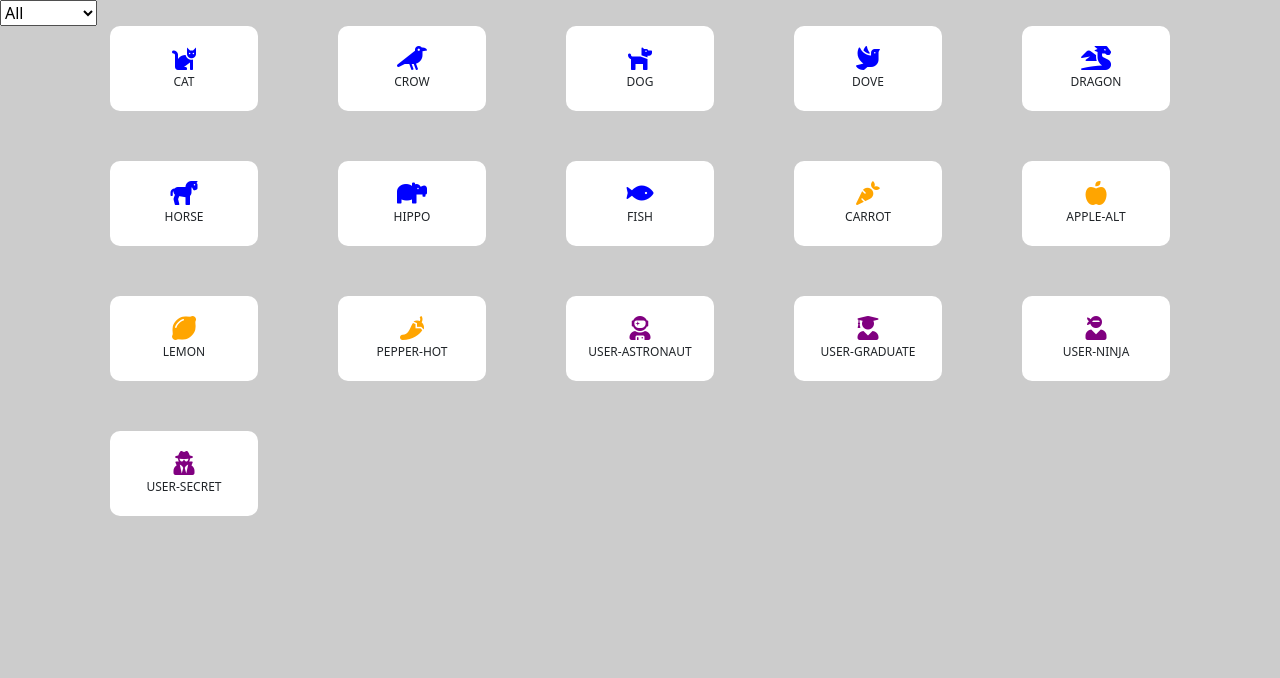
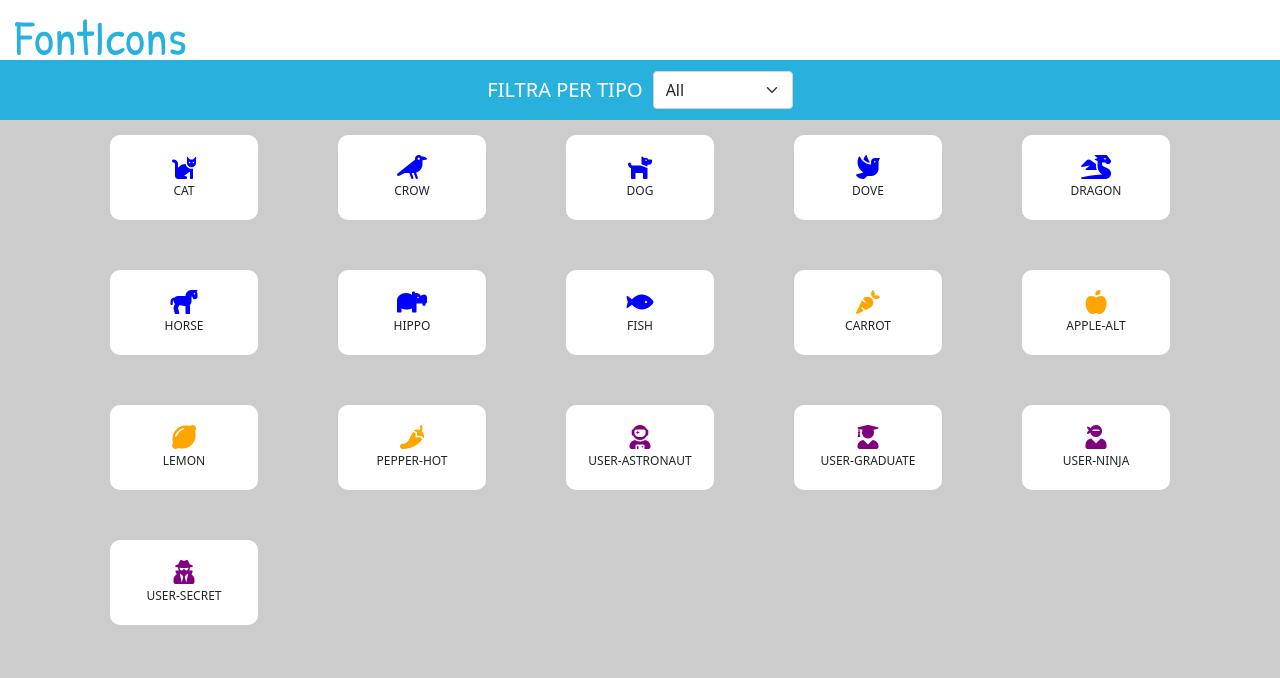
Before and after one commit to mattia-dev/js-es6-icons, a plain HTML site: page index.html in a window 1280 px wide. Drawn offline with nearby package versions, Linux system fonts and the light colour scheme.

Commit message:
added some html and css

```diff
--- a/css/style.css
+++ b/css/style.css
@@ -1,5 +1,34 @@
 body {
     background-color: #ccc;
+}
+
+header {
+    height: 60px;
+    background-color: white;
+    font-family: 'Patrick Hand', cursive;
+    color: #29b1dd;
+    font-size: 50px;
+    padding-left: 15px;
+}
+
+nav {
+    height: 60px;
+    background-color: #29b1dd;
+    margin-bottom: 15px;
+    display: flex;
+    justify-content: center;
+    align-items: center;
+}
+
+nav label {
+    color: white;
+    font-size: 20px;
+    font-weight: 500;
+    margin-right: 10px;
+}
+
+#icons {
+    flex-basis: 140px;
 }
 
 .icon-box {
--- a/index.html
+++ b/index.html
@@ -5,22 +5,28 @@
     <meta http-equiv="X-UA-Compatible" content="IE=edge">
     <meta name="viewport" content="width=device-width, initial-scale=1.0">
     <script type="text/javascript" src="./js/script.js"></script>
+    <link rel="preconnect" href="https://fonts.googleapis.com">
+    <link rel="preconnect" href="https://fonts.gstatic.com" crossorigin>
+    <link href="https://fonts.googleapis.com/css2?family=Patrick+Hand&display=swap" rel="stylesheet">
     <link href="https://cdn.jsdelivr.net/npm/bootstrap@5.0.1/dist/css/bootstrap.min.css" rel="stylesheet" integrity="sha384-+0n0xVW2eSR5OomGNYDnhzAbDsOXxcvSN1TPprVMTNDbiYZCxYbOOl7+AMvyTG2x" crossorigin="anonymous">
     <link href="https://cdnjs.cloudflare.com/ajax/libs/font-awesome/5.13.0/css/all.min.css" rel="stylesheet">
     <link rel="stylesheet" href="./css/style.css">
     <title>Icons</title>
 </head>
 <body>
-    <!-- <form action=""> -->
-    <select name="icons" id="icons">
-        <option value="all">All</option>
-        <option value="animal">Animal</option>
-        <option value="vegetable">Vegetable</option>
-        <option value="user">User</option>
-    </select>
-    <!-- </form> -->
+    <header>FontIcons</header>
 
-    <div class="container icons-container">
+    <nav>
+        <label for="icons">FILTRA PER TIPO</label>
+        <select class="form-select" name="icons" id="icons">
+            <option value="all">All</option>
+            <option value="animal">Animal</option>
+            <option value="vegetable">Vegetable</option>
+            <option value="user">User</option>
+        </select>
+    </nav>
+
+    <div class="container">
         <div class="row icons-content"></div>
     </div>
 </body>
```
